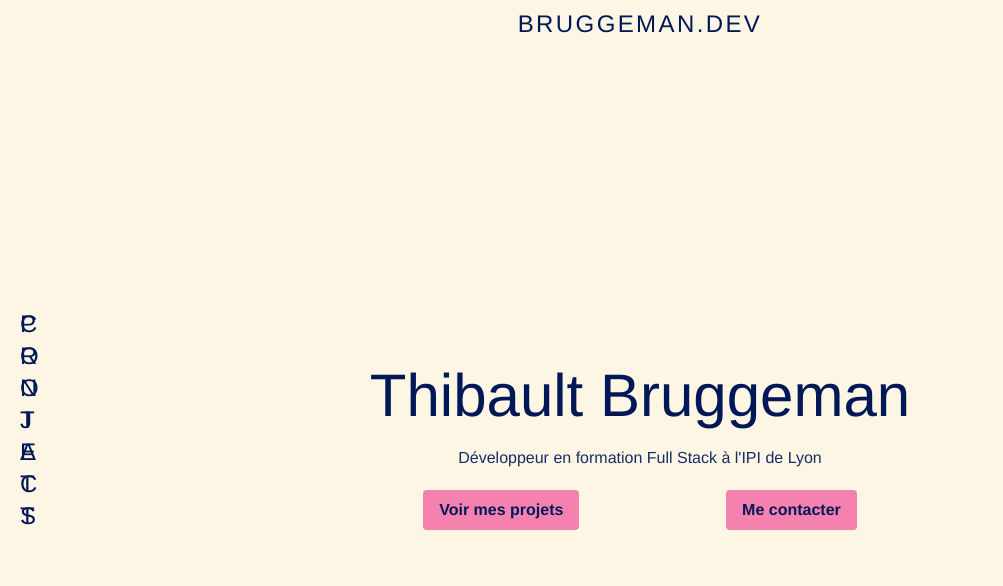
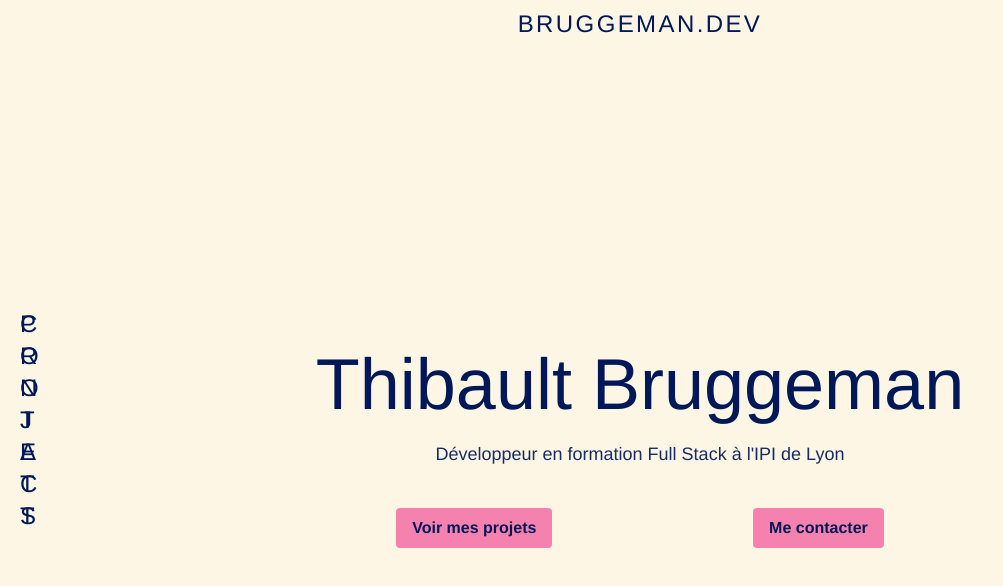
Before and after one commit to TibowB/portfolio, a Nuxt app: page / in a window 1280 px wide. Shown: the top 586 px of the page, without its empty margins (0-1003 px from the left). Built offline with nearby package versions, Linux system fonts and the light colour scheme.

Commit message:
Adding hover and margin

```diff
--- a/components/commons/Button.vue
+++ b/components/commons/Button.vue
@@ -1,6 +1,6 @@
 <template>
   <button
-    class="btn bg-button-default hover:bg-button-dark text-buttonText hover:text-primary max-w-md mx-auto m-5"
+    class="btn bg-button-default hover:bg-button-dark text-buttonText hover:text-primary max-w-md mx-auto m-5 transform transition duration-300 hover:scale-110"
     @click="$router.push({ name: page })"
   >
     <slot></slot>
--- a/components/commons/NavBar.vue
+++ b/components/commons/NavBar.vue
@@ -2,7 +2,7 @@
   <nav class="flex justify-center m-2">
     <NuxtLink to="/">
       <h1
-        class="text-2xl uppercase text-headline font-sans hover:scale-125 tracking-widest"
+        class="text-2xl uppercase text-headline font-sans tracking-widest transform transition duration-300 hover:scale-110"
       >
         bruggeman.dev
       </h1>
--- a/components/commons/SideBar.vue
+++ b/components/commons/SideBar.vue
@@ -1,6 +1,9 @@
 <template>
   <div :class="getClass(position)">
-    <NuxtLink :to="`/${name}`" class="hover:bg-red">
+    <NuxtLink
+      :to="`/${name}`"
+      class="transform transition duration-300 hover:scale-110"
+    >
       <div class="text-headline uppercase flex flex-col text-2xl">
         <span v-for="(letter, index) of name" :key="index">
           {{ letter }}
--- a/components/index/Hero.vue
+++ b/components/index/Hero.vue
@@ -1,7 +1,7 @@
 <template>
   <div class="flex flex-col justify-center content-center text-center">
     <HeroText />
-    <div class="flex flex-row">
+    <div class="flex flex-row mt-5">
       <Button page="projets">Voir mes projets</Button>
       <Button page="contact">Me contacter</Button>
     </div>
--- a/components/index/HeroText.vue
+++ b/components/index/HeroText.vue
@@ -1,7 +1,7 @@
 <template>
   <div>
-    <h1 class="text-headline text-6xl m-5">Thibault Bruggeman</h1>
-    <p class="text-paragraph">
+    <h1 class="text-headline text-7xl m-5">Thibault Bruggeman</h1>
+    <p class="text-paragraph text-lg">
       Développeur en formation Full Stack à l'IPI de Lyon
     </p>
   </div>
```
